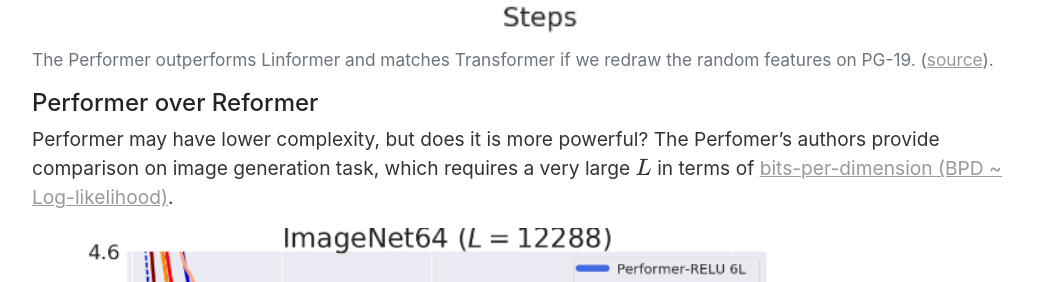
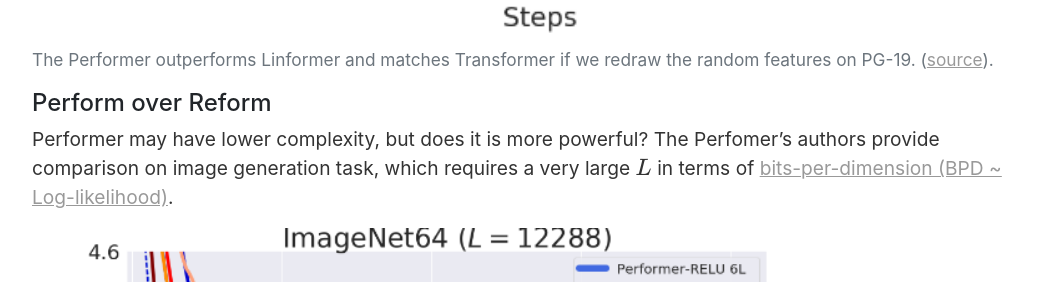
Before and after one commit to vackosar/vackosar.github.io, a Jekyll site: the page built from _posts/2020-10-25-Performers-FAVOR+-Faster-Transformer-Attention.md, in a window 1280 px wide and 900 px high, scrolled down 3254 px. Shown: the part 172-454 px from the top of the window, without its empty margins (111-1167 px from the left). Built offline with Jekyll 4.4.1, drawn with Linux system fonts in a browser that asks for light colours; nearby versions of some CDN libraries; library files that are not in the unit come from our copies; comment, search, counter and statistics services are not loaded.

Commit message:
performer

```diff
--- a/_posts/2020-10-25-Performers-FAVOR+-Faster-Transformer-Attention.md
+++ b/_posts/2020-10-25-Performers-FAVOR+-Faster-Transformer-Attention.md
@@ -133,7 +133,7 @@ I think this is a type of regularization method.
 </figure>
 
 
-#### Performer over Reformer
+#### Perform over Reform
 
 Performer may have lower complexity, but does it is more powerful?
 The Perfomer's authors provide comparison on image generation task, which requires a very large \\( L \\) in terms of [bits-per-dimension (BPD ~ Log-likelihood)](https://arxiv.org/pdf/1511.01844.pdf).
```
